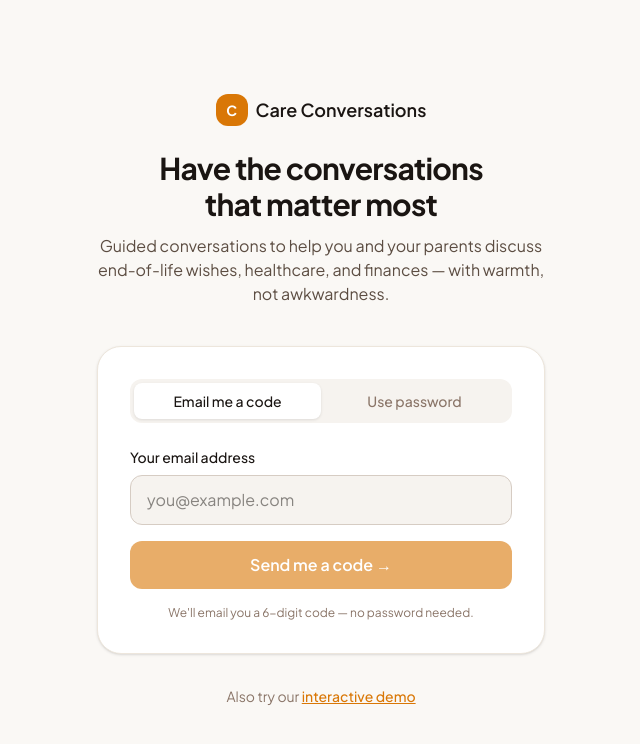
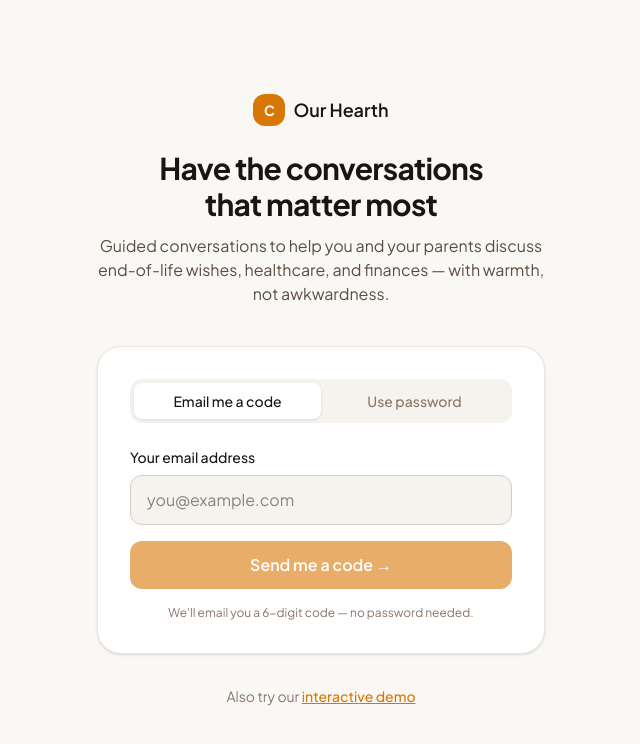
Before and after one commit to clairesquires99/care-bears, a Next.js app: page / in a window 1280 px wide. Shown: the top 744 px of the page, without its empty margins (319-959 px from the left). Built offline with nearby package versions, Linux system fonts and the light colour scheme.

Commit message:
chore: update product name to Our Hearth

```diff
--- a/app/LandingPageClient.tsx
+++ b/app/LandingPageClient.tsx
@@ -86,7 +86,7 @@ export default function LandingPageClient() {
             <div className="w-8 h-8 rounded-xl flex items-center justify-center text-white text-sm font-bold" style={{ background: '#d97706' }}>
               C
             </div>
-            <span className="font-semibold text-lg" style={{ color: '#1a1512' }}>Care Conversations</span>
+            <span className="font-semibold text-lg" style={{ color: '#1a1512' }}>Our Hearth</span>
           </div>
           <h1 className="text-3xl font-bold tracking-tight mb-3" style={{ color: '#1a1512' }}>
             Have the conversations<br />that matter most
--- a/app/auth/verify/page.tsx
+++ b/app/auth/verify/page.tsx
@@ -47,7 +47,7 @@ function VerifyForm() {
         <div className="w-8 h-8 rounded-xl flex items-center justify-center text-white text-sm font-bold" style={{ background: '#d97706' }}>
           C
         </div>
-        <span className="font-semibold text-lg" style={{ color: '#1a1512' }}>Care Conversations</span>
+        <span className="font-semibold text-lg" style={{ color: '#1a1512' }}>Our Hearth</span>
       </div>
 
       <div className="rounded-3xl p-10 shadow-sm" style={{ background: '#ffffff' }}>
--- a/app/onboarding/page.tsx
+++ b/app/onboarding/page.tsx
@@ -51,7 +51,7 @@ export default function OnboardingPage() {
             <div className="w-8 h-8 rounded-xl flex items-center justify-center text-white text-sm font-bold" style={{ background: '#d97706' }}>
               C
             </div>
-            <span className="font-semibold text-lg" style={{ color: '#1a1512' }}>Care Conversations</span>
+            <span className="font-semibold text-lg" style={{ color: '#1a1512' }}>Our Hearth</span>
           </div>
           <h1 className="text-2xl font-bold mb-2" style={{ color: '#1a1512' }}>
             Who do you want to start a conversation with?
--- a/app/parent/[conversationId]/complete/page.tsx
+++ b/app/parent/[conversationId]/complete/page.tsx
@@ -26,7 +26,7 @@ export default function CompletePage() {
             Want to start your own conversations?
           </p>
           <p className="text-sm mb-4" style={{ color: '#9a8a7d' }}>
-            Care Conversations helps families have these important discussions.
+            Our Hearth helps families have these important discussions.
           </p>
           <Button href="/">
             Learn more →
--- a/app/parent/page.tsx
+++ b/app/parent/page.tsx
@@ -71,7 +71,7 @@ export default function ParentPage() {
                 <div className="w-10 h-10 rounded-xl flex items-center justify-center text-white font-bold text-lg" style={{ background: '#d97706' }}>
                   C
                 </div>
-                <span className="font-semibold text-xl" style={{ color: '#1a1512' }}>Care Conversations</span>
+                <span className="font-semibold text-xl" style={{ color: '#1a1512' }}>Our Hearth</span>
               </div>
               <h1 className="text-3xl font-bold mb-3" style={{ color: '#1a1512' }}>
                 Enter your access code
--- a/src/components/Sidebar.tsx
+++ b/src/components/Sidebar.tsx
@@ -71,7 +71,7 @@ export function Sidebar({ userEmail }: SidebarProps) {
           C
         </div>
         <span className="font-semibold text-sm" style={{ color: '#1a1512' }}>
-          Care Conversations
+          Our Hearth
         </span>
       </div>
 
```
Also changed, not shown: 1 other file (tests, documents, lock files or other folders).
